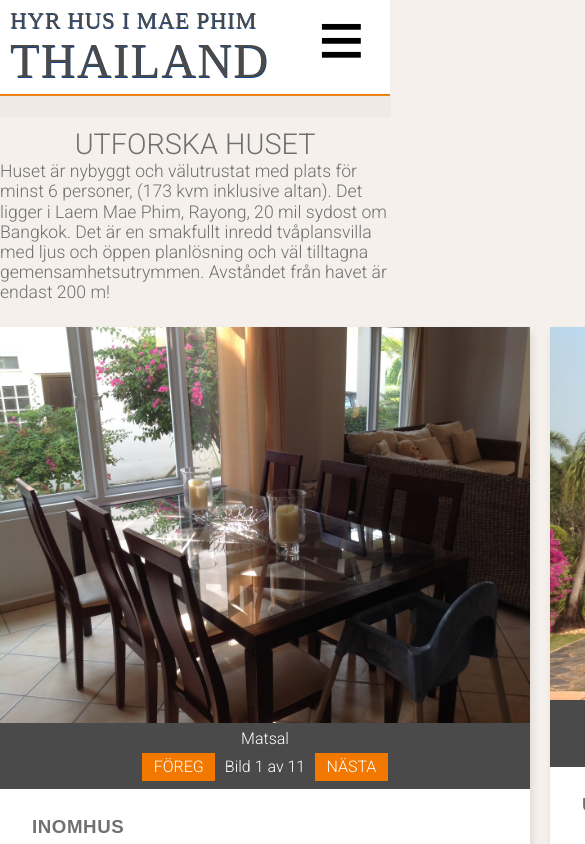
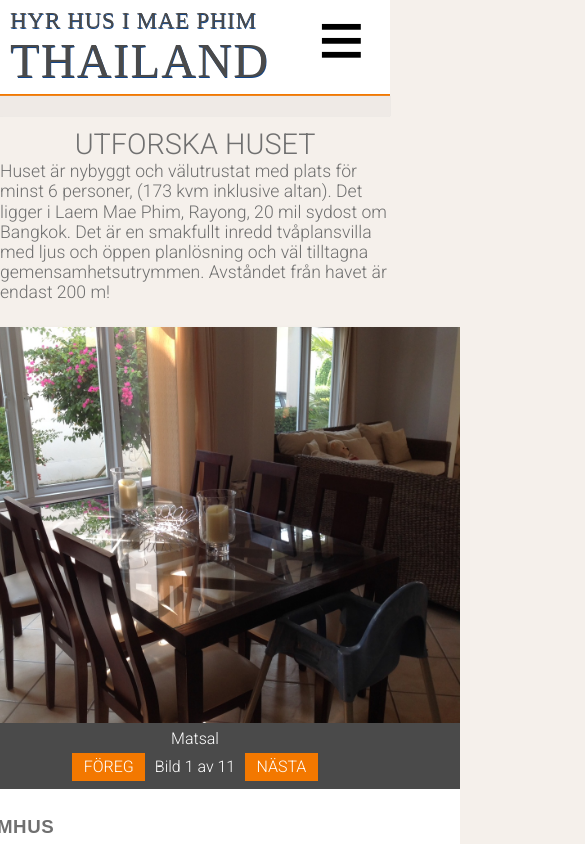
Before and after one commit to Henkenator/thailand, an Angular app: page /huset in a window 390 px wide. Shown: the top 844 px of the page, 585 px wide, since content can reach past the window. Built offline with nearby package versions, Linux system fonts and the light colour scheme; a web font is replaced by a local one.

Commit message:
made house responsive

```diff
--- a/src/app/components/activities/activities.component.css
+++ b/src/app/components/activities/activities.component.css
@@ -1,3 +1,7 @@
+img {
+  max-width: 100%;
+}
+
 .activities-inform-container {
   color: #707070;
   margin-top: 2em;
--- a/src/app/components/house/house.component.css
+++ b/src/app/components/house/house.component.css
@@ -31,12 +31,15 @@
 
 .house-grid {
   display: flex;
-  margin: 0 -10px 60px -10px;
+  flex-wrap: wrap;
+  justify-content: center;
+  margin: 0 -10px 20px -10px;
 }
 
 .house-grid-item {
   flex: 1;
-  margin: 0 10px 10px;
+  max-width: 530px;
+  margin: 0 10px 30px;
 }
 
 .house-card {
--- a/src/styles.css
+++ b/src/styles.css
@@ -53,9 +53,6 @@ h1, h2, h3, h4 {
 main {
   display: block;
 }
-img {
-  max-width: 100%;
-}
 
 .container {
   margin: 0 auto;
```
